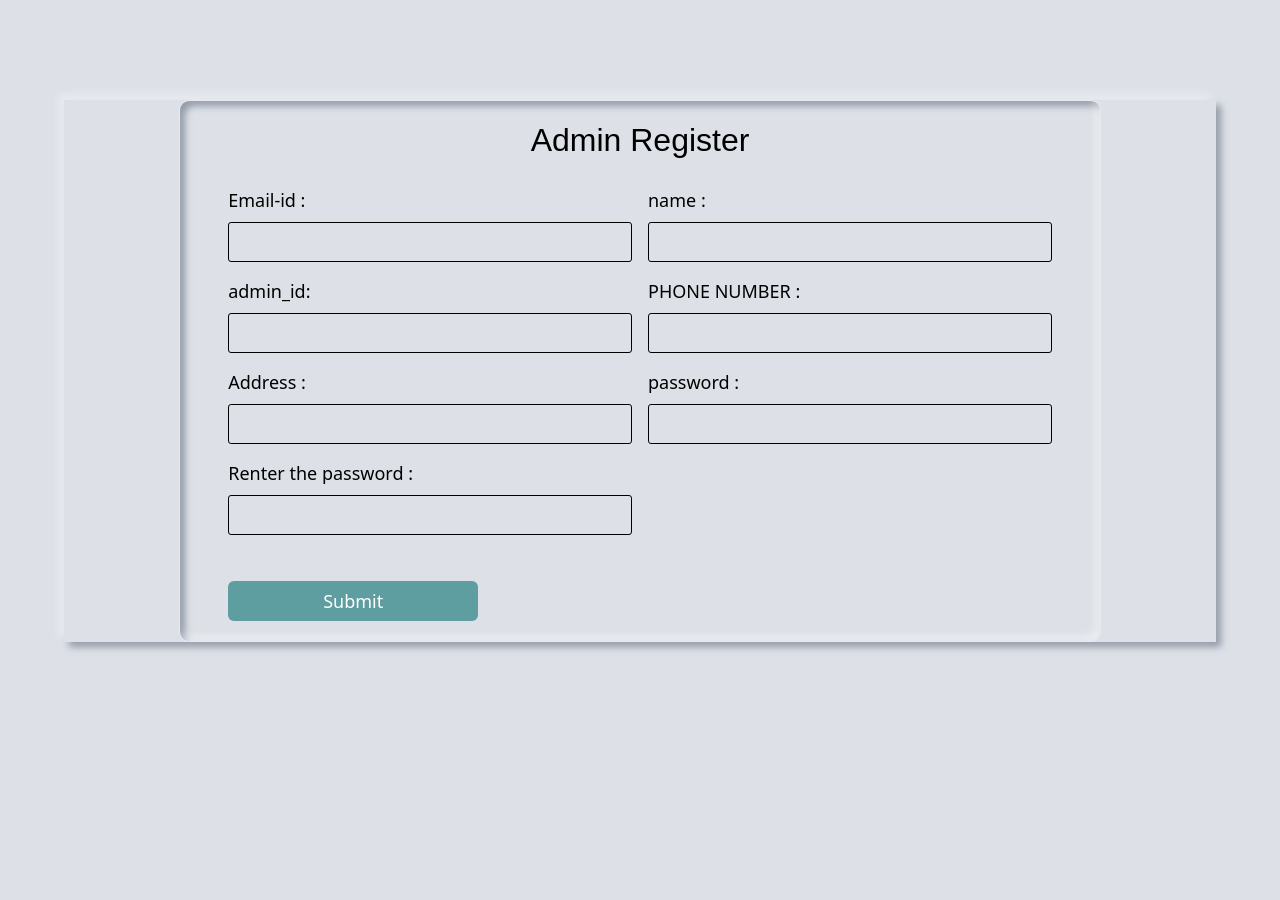
After one commit to anshul00000/rentastic, a PHP site: page /admin_register.php in a window 1280 px wide. The commit adds this page. Run offline with PHP 8.4, Linux system fonts and the light colour scheme.

Commit message:
Admin register page add

```diff
--- /dev/null
+++ b/admin_register.php
@@ -0,0 +1,187 @@
+<!DOCTYPE html>
+<html lang="en">
+<head>
+    <meta charset="UTF-8">
+
+    <meta http-equiv="X-UA-Compatible" content="IE=edge">
+    <meta name="viewport" content="width=device-width, initial-scale=1.0">
+    <title>CAR BOOKING</title>
+
+  <link href="https://cdn.jsdelivr.net/npm/bootstrap@5.3.3/dist/css/bootstrap.min.css" rel="stylesheet" integrity="sha384-QWTKZyjpPEjISv5WaRU9OFeRpok6YctnYmDr5pNlyT2bRjXh0JMhjY6hW+ALEwIH" crossorigin="anonymous">
+
+  <!-- <link  rel="stylesheet" href="mycss/style.css"> -->
+   <link  rel="stylesheet" href="mycss/navbar_.css">
+   <link rel="stylesheet" href="mycss/booking_.css">
+
+
+
+
+
+</head>
+
+<?php
+
+    require_once('connection.php');
+
+
+if(isset($_POST['submit']))
+{
+    $name=mysqli_real_escape_string($con,$_POST['name']);
+
+    $email=mysqli_real_escape_string($con,$_POST['email']);
+
+    $id=mysqli_real_escape_string($con,$_POST['id']);
+
+    $password =mysqli_real_escape_string($con,$_POST['password']);
+
+    $cpass =mysqli_real_escape_string($con,$_POST['cpass']);
+
+    $phone=mysqli_real_escape_string($con,$_POST['phone']);
+
+    $address=mysqli_real_escape_string($con,$_POST['address']);
+
+    $Pass=md5($password);
+
+    if(empty($name)|| empty($email)|| empty($id)|| empty($password)|| empty($cpass) || empty($phone) || empty($address))
+    {
+        echo '<script>alert("please fill the place")</script>';
+    }
+    else{
+        if($password==$cpass){
+
+        $sql2="SELECT *from admin where EMAIL='$email'";
+        $res=mysqli_query($con,$sql2);
+        if(mysqli_num_rows($res)>0){
+            echo '<script>alert("EMAIL ALREADY EXISTS PRESS OK FOR LOGIN!!")</script>';
+            echo '<script> window.location.href = "adminlogin.php";</script>';
+
+        }
+        else{
+
+            $sql2="SELECT *from admin where ADMIN_ID='$id'";
+            $res=mysqli_query($con,$sql2);
+            if(mysqli_num_rows($res)>0){
+                echo '<script>alert("Admin id ALREADY EXISTS please enter another id")</script>';
+                // echo '<script> window.location.href = "adminlogin.php";</script>';
+
+            }else{
+
+                $sql="insert into admin (ADMIN_ID,ADMIN_PASSWORD,NAME,EMAIL,PHONE,ADDRESS) values('$id','$password','$name','$email',$phone,'$address')";
+                $result = mysqli_query($con,$sql);
+
+
+
+
+            }
+
+
+
+
+
+        if($result){
+            echo '<script>alert("Registration Successful Press ok to login")</script>';
+            echo '<script> window.location.href = "adminlogin.php";</script>';
+           }                                                                                   // this is real //
+        else{
+            echo '<script>alert("please check the connection")</script>';
+        }
+
+
+        }
+
+        }
+        else{
+            echo '<script>alert("PASSWORD DID NOT MATCH")</script>';
+            echo '<script> window.location.href = "admin_register.php";</script>';
+        }
+    }
+}
+
+
+
+    ?>
+
+<body >
+
+
+
+
+
+
+
+
+
+         <div class="main">
+
+        <div class="register">
+            <h2>Admin Register </h2>
+
+
+
+
+
+
+            <form  class="row g-3 ps-5 pe-5"  method="POST"  >
+  <div class="col-md-6">
+    <label  for="" class="form-label">Email-id :</label>
+    <input name="email" type="text" class="form-control name" >
+  </div>
+
+  <div class="col-md-6">
+    <label for="" class="form-label">name : </label>
+    <input  name="name"  type="text" class="form-control name" >
+  </div>
+
+  <div class="col-md-6">
+    <label  for="" class="form-label">admin_id:</label>
+    <input  name="id" type="text" class="form-control name" >
+  </div>
+
+  <div class="col-md-6">
+    <label for="" class="form-label">PHONE NUMBER :</label>
+    <input type="tel" name="phone" maxlength="10" class="form-control name" >
+  </div>
+
+  <div class="col-md-6">
+    <label for="" class="form-label">Address :</label>
+    <input type="text" name="address" class="form-control name">
+  </div>
+
+  <div class="col-md-6">
+    <label for="dfield" class="form-label">password :</label>
+    <input type ="password" name="password"  class="form-control name" >
+  </div>
+
+  <div class="col-md-6">
+    <label for="dfield" class="form-label">Renter the password :</label>
+    <input type ="password" name="cpass"  class="form-control name" >
+  </div>
+
+
+  <div class="col-12">
+    <button type="submit"  value="submit" name="submit" class="btn btn-primary btnn">Submit</button>
+  </div>
+</form>
+
+
+
+
+
+
+
+
+
+
+
+        </div>
+    </div>
+
+
+  <script src="https://cdn.jsdelivr.net/npm/bootstrap@5.3.3/dist/js/bootstrap.bundle.min.js" integrity="sha384-YvpcrYf0tY3lHB60NNkmXc5s9fDVZLESaAA55NDzOxhy9GkcIdslK1eN7N6jIeHz" crossorigin="anonymous"></script>
+
+
+</body>
+
+
+
+</html>
```
Also changed, not shown: adminlogin.php (+25 -4 lines).
